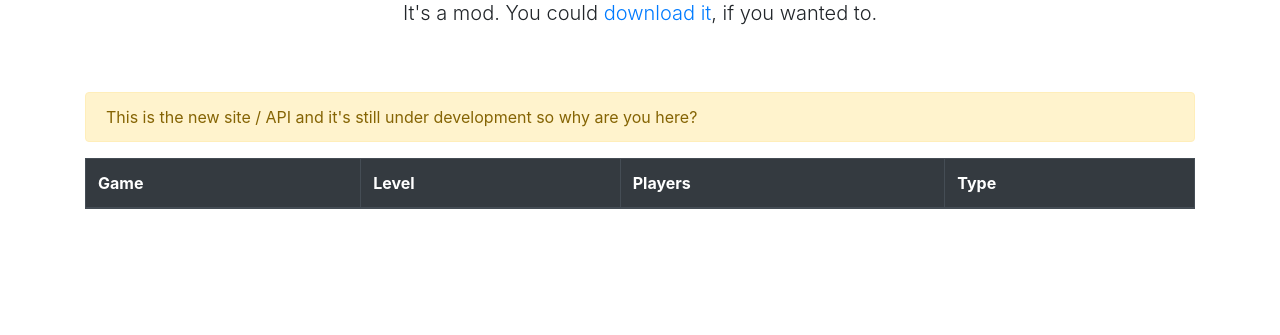
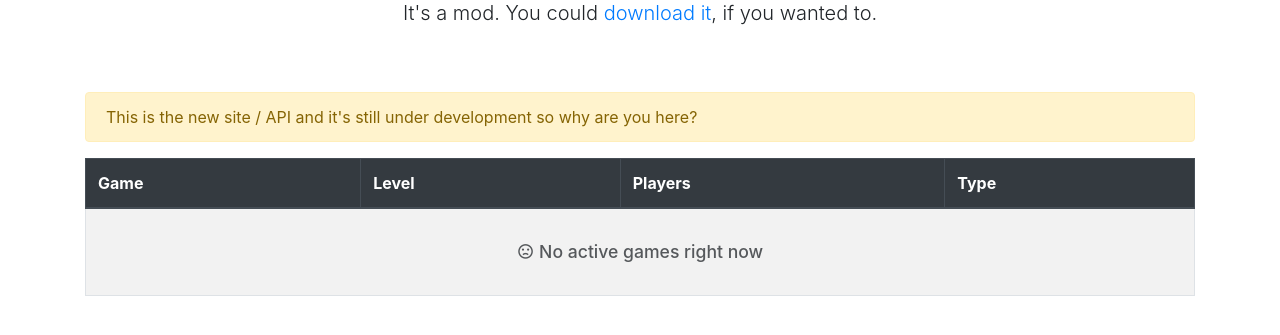
Before and after one commit to roydejong/bssb.app, a PHP site: template views/home.twig in a window 1280 px wide. Shown: the part 186-521 px from the top of the page. Run offline with PHP 8.4, Linux system fonts and the light colour scheme; the template is opened without the code that fills it, so the values that code supplies are empty; style sheets or scripts are compiled from the project's sources; some libraries are stand-ins or nearby versions.

Commit message:
Home view: Empty state for table

```diff
--- a/public/static/bssb.scss
+++ b/public/static/bssb.scss
@@ -56,3 +56,12 @@ td.cover-art-cell {
     opacity: .5;
   }
 }
+
+td.no-results-cell {
+  text-align: center;
+  vertical-align: middle;
+  padding: 30px 0;
+  font-size: 110%;
+  opacity: .75;
+  font-weight: 500;
+}
--- a/views/home.twig
+++ b/views/home.twig
@@ -58,6 +58,13 @@
                             <small>({{ game.describeMasterServer() }})</small>
                         </td>
                     </tr>
+                {% else %}
+                    <tr>
+                       <td colspan="100" class="no-results-cell">
+                           <i class="mdi mdi-emoticon-sad-outline"></i>
+                           <span>No active games right now</span>
+                       </td>
+                    </tr>
                 {% endfor %}
             </tbody>
         </table>
```
Also changed, not shown: 1 other file.
